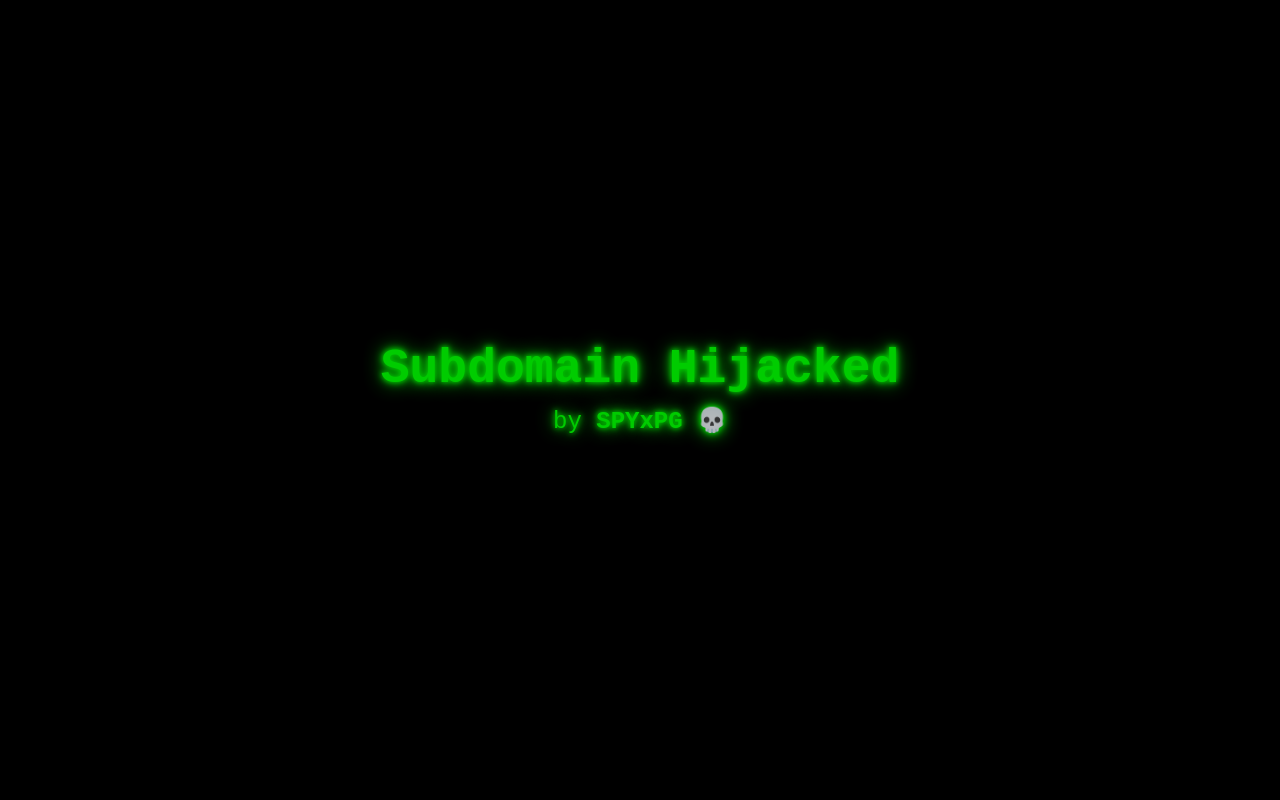
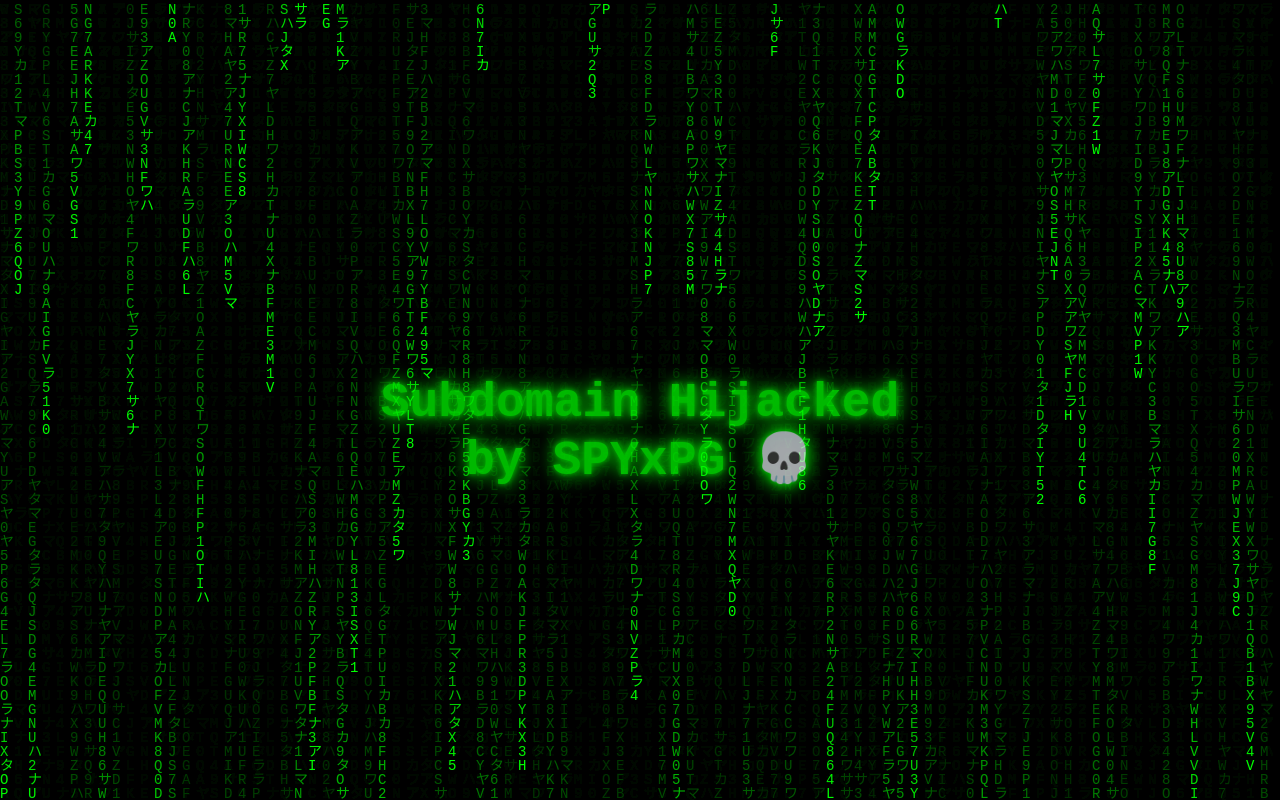
Before and after one commit to spyxpg/lpuweb.github.io, a plain HTML site: page index.html in a window 1280 px wide. Drawn offline with Linux system fonts and the light colour scheme.

Commit message:
index.html

```diff
--- a/index.html
+++ b/index.html
@@ -7,74 +7,63 @@
     html, body {
       margin: 0;
       padding: 0;
+      overflow: hidden;
       background: black;
-      overflow: hidden;
+      color: #00FF00;
+      font-family: 'Courier New', Courier, monospace;
       height: 100%;
-      font-family: 'Courier New', Courier, monospace;
-      color: #00FF00;
     }
 
     canvas {
       position: fixed;
       top: 0;
       left: 0;
-      z-index: -1;
+      z-index: 0;
     }
 
-    .hacked-message {
+    h1 {
       position: absolute;
       top: 50%;
       left: 50%;
       transform: translate(-50%, -50%);
+      color: #00FF00;
+      font-size: 3em;
+      text-shadow: 0 0 5px #00ff00, 0 0 15px #00ff00, 0 0 25px #00ff00;
+      z-index: 1;
+      animation: flicker 1.5s infinite alternate;
       text-align: center;
-      color: #00FF00;
-      text-shadow: 0 0 5px #0f0, 0 0 10px #0f0, 0 0 20px #0f0;
-      animation: flicker 1s infinite alternate;
-    }
-
-    .hacked-message h1 {
-      font-size: 3em;
-      margin: 0;
-    }
-
-    .hacked-message p {
-      font-size: 1.5em;
-      margin-top: 10px;
     }
 
     @keyframes flicker {
       0% { opacity: 1; }
-      100% { opacity: 0.8; }
+      100% { opacity: 0.7; }
     }
   </style>
 </head>
 <body>
 
-<canvas id="matrixCanvas"></canvas>
-
-<div class="hacked-message">
-  <h1>Subdomain Hijacked</h1>
-  <p>by <strong>SPYxPG</strong> 💀</p>
-</div>
+<canvas id="matrix"></canvas>
+<h1>Subdomain Hijacked<br>by SPYxPG 💀</h1>
 
 <script>
-  const canvas = document.getElementById('matrixCanvas');
+  const canvas = document.getElementById('matrix');
   const ctx = canvas.getContext('2d');
 
   canvas.height = window.innerHeight;
   canvas.width = window.innerWidth;
 
-  const letters = "アァイィウエオカガキギクグケゲコゴサザシジスズセゼソゾタダチヂッツヅテデトドナニヌネノハバパヒビピフブプヘベペホボポマミムメモヤユヨラリルレロワヲンABCDEFGHIJKLMNOPQRSTUVWXYZ0123456789#$%&*";
+  const letters = 'アカサタナハマヤラワ0123456789ABCDEFGHIJKLMNOPQRSTUVWXYZ';
   const fontSize = 14;
   const columns = canvas.width / fontSize;
-  const drops = Array.from({ length: columns }, () => 1);
+
+  const drops = Array(Math.floor(columns)).fill(1);
 
   function draw() {
-    ctx.fillStyle = "rgba(0, 0, 0, 0.05)";
+    ctx.fillStyle = 'rgba(0, 0, 0, 0.05)';
     ctx.fillRect(0, 0, canvas.width, canvas.height);
 
-    ctx.fillStyle = "#0F0";
-    ctx.font = fontSize + "px monospace";
+    ctx.fillStyle = '#0F0';
+    ctx.font = `${fontSize}px Courier New`;
 
     for (let i = 0; i < drops.length; i++) {
       const text = letters.charAt(Math.floor(Math.random() * letters.length));
@@ -89,6 +78,11 @@
   }
 
   setInterval(draw, 33);
+
+  window.addEventListener('resize', () => {
+    canvas.height = window.innerHeight;
+    canvas.width = window.innerWidth;
+  });
 </script>
 
 </body>
```
